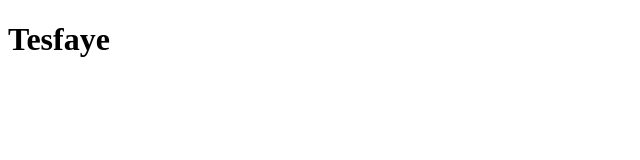
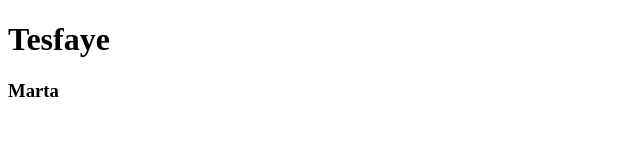
Before and after one commit to tesg27/JanGroup2, a plain HTML site: page Pages/index.html in a window 1280 px wide. Shown: the full height of the page, 0-640 px from the left. Drawn offline with Linux system fonts and the light colour scheme.

Commit message:
added my name

```diff
--- a/Pages/index.html
+++ b/Pages/index.html
@@ -8,5 +8,6 @@
 </head>
 <body>
    <h1>Tesfaye</h1>
+   <h3>Marta</h3>
 </body>
 </html>
```
